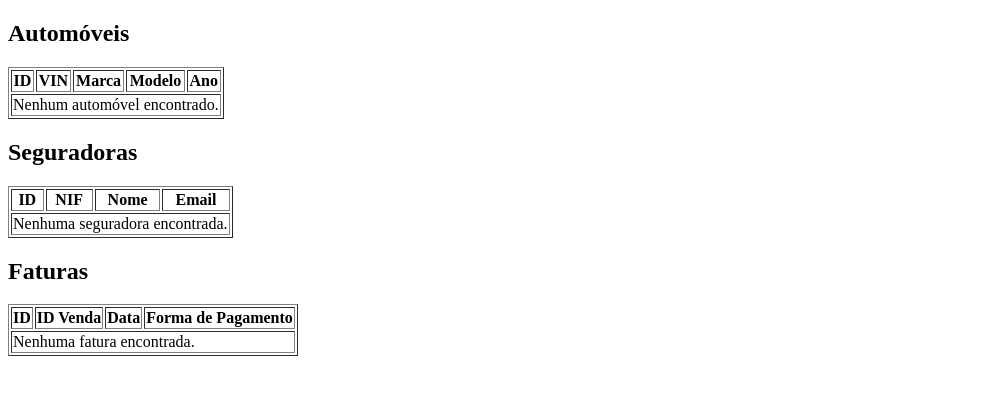
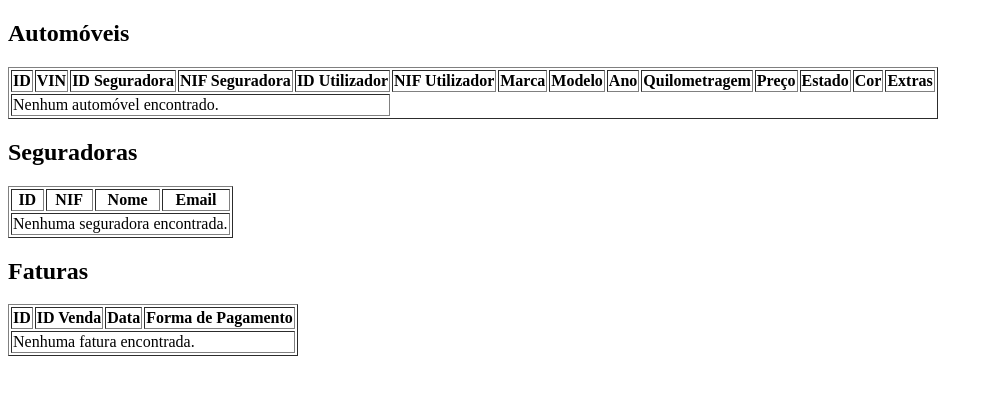
Before and after one commit to GSoeiro/Projeto---BD2, a Django app: page /mostrarDados in a window 1280 px wide. Shown: the top 395 px of the page, without its empty margins (0-993 px from the left). Run offline with Django 4.2, Linux system fonts and the light colour scheme.

Commit message:
Ligeiras alterações

```diff
--- a/website/PLSQL/templates/home.html
+++ b/website/PLSQL/templates/home.html
@@ -6,7 +6,7 @@
  <title>Home</title>
 </head>
 <body>
-    <h1>Menu de objetos</h1>
+    <h1>Venda de Automóveis</h1>
     <button onclick="window.location.href='/criarAutomovel'">Criar Automóvel</button>
     <button onclick="window.location.href='/criarSeguradora'">Criar Seguradora</button>
     <button onclick="window.location.href='/criarFatura'">Criar Fatura</button>
--- a/website/PLSQL/templates/mostrarDados.html
+++ b/website/PLSQL/templates/mostrarDados.html
@@ -10,9 +10,18 @@
         <tr>
             <th>ID</th>
             <th>VIN</th>
+            <th>ID Seguradora</th>
+            <th>NIF Seguradora</th>
+            <th>ID Utilizador</th>
+            <th>NIF Utilizador</th>
             <th>Marca</th>
             <th>Modelo</th>
             <th>Ano</th>
+            <th>Quilometragem</th>
+            <th>Preço</th>
+            <th>Estado</th>
+            <th>Cor</th>
+            <th>Extras</th>
         </tr>
         {% for auto in automoveis %}
         <tr>
```
